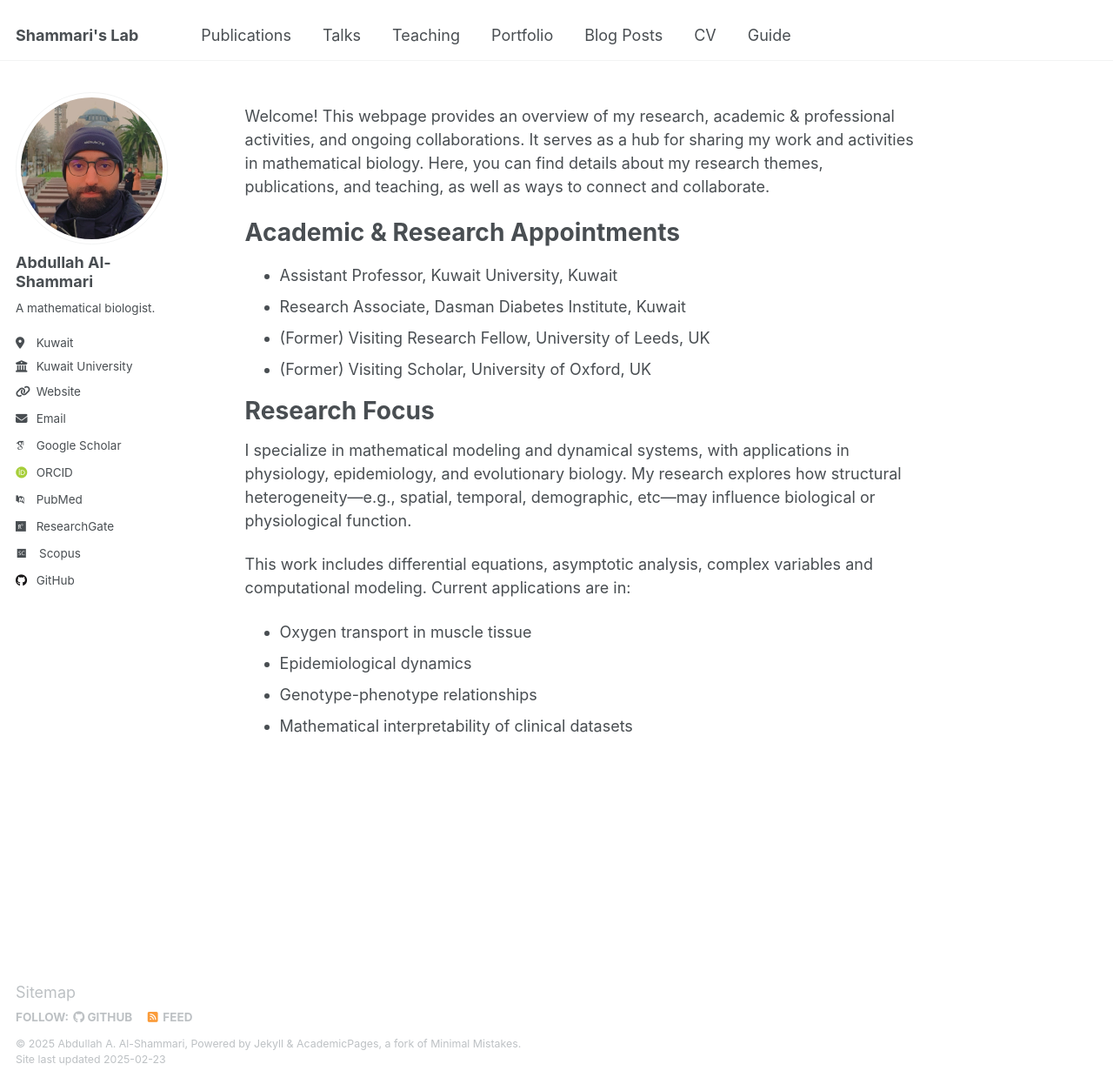
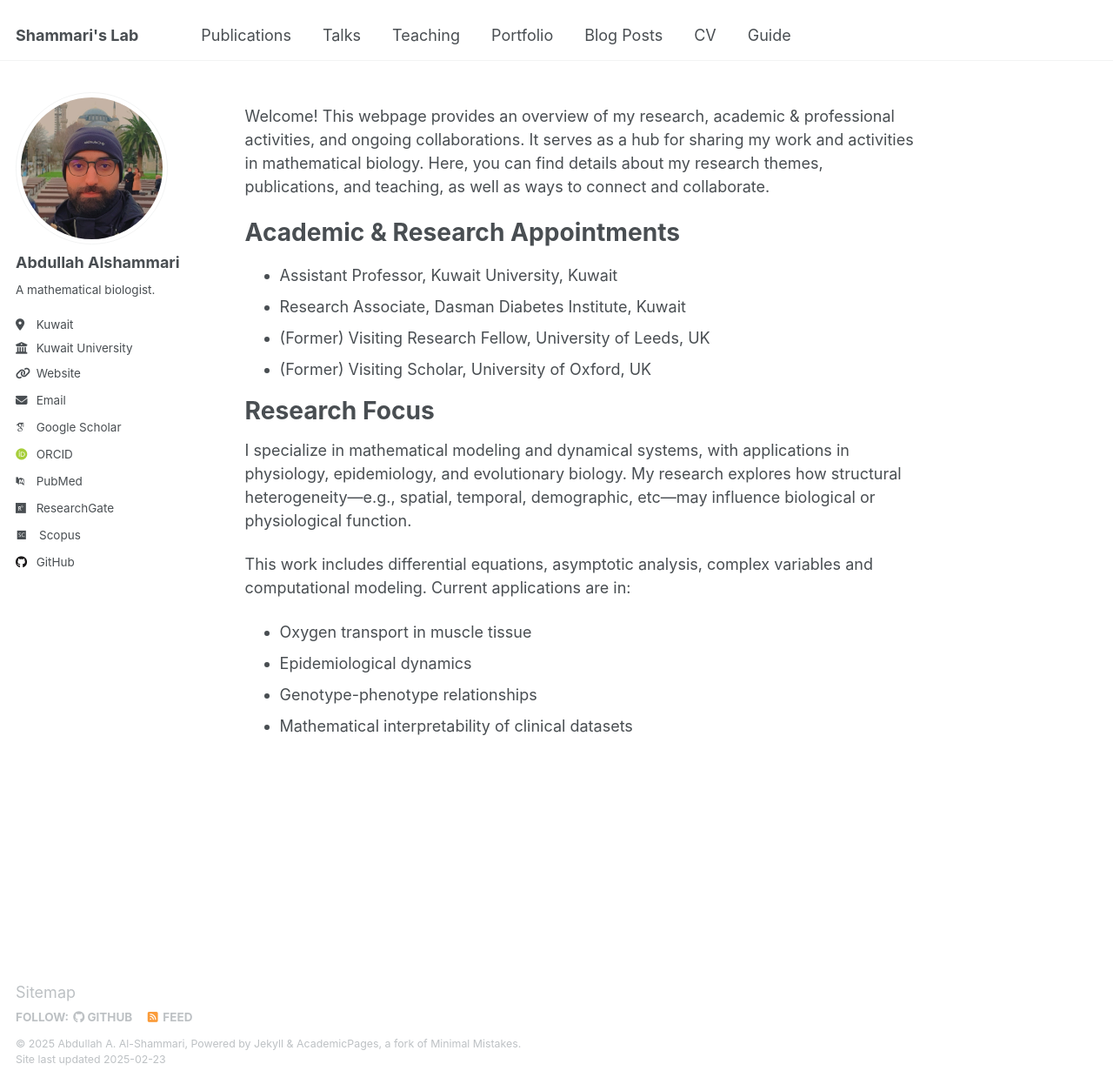
Before and after one commit to shammari/aleph, a Jekyll site: the page built from _pages/about.md, in a window 1280 px wide and 1246 px high. Shown: the whole window at 87% size. Built offline with Jekyll 4.4.1, drawn with Linux system fonts in a browser that asks for light colours; some web fonts are replaced.

Commit message:
Update _config.yml

```diff
--- a/_config.yml
+++ b/_config.yml
@@ -23,7 +23,7 @@ repository               : "https://github.com/shammari/aleph/"
 author:
   # Biographic information
   avatar           : "profile.jpg"
-  name             : "Abdullah Al-Shammari"
+  name             : "Abdullah Alshammari"
   pronouns         : # example: "she/her"
   bio              : "A mathematical biologist."
   location         : "Kuwait"
```
